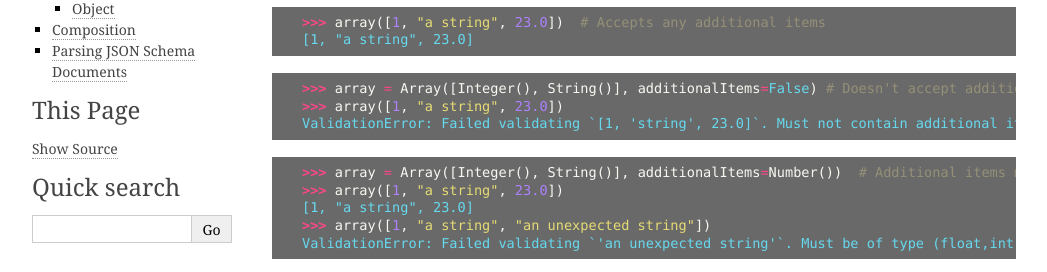
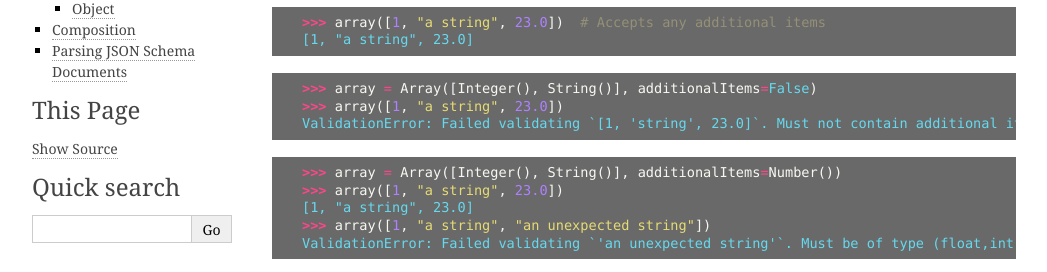
Before and after one commit to jacksmith15/statham-schema, a Sphinx documentation site: the page built from docs/source/dsl.rst, in a window 1280 px wide and 900 px high, scrolled down 1420 px. Shown: the part 180-452 px from the top of the window, without its empty margins (106-1153 px from the left). Built offline with Sphinx 7.4.7, drawn with Linux system fonts in a browser that asks for light colours; cross-references to code outside the pages are shown as plain code; some of the changed text lies outside the part shown.

Commit message:
Remove useless comments

```diff
--- a/docs/source/dsl.rst
+++ b/docs/source/dsl.rst
@@ -73,11 +73,11 @@ When items schemas are declared in this way, subsequent elements are validated b
 >>> array([1, "a string", 23.0])  # Accepts any additional items
 [1, "a string", 23.0]
 
->>> array = Array([Integer(), String()], additionalItems=False) # Doesn't accept additional items
+>>> array = Array([Integer(), String()], additionalItems=False)
 >>> array([1, "a string", 23.0])
 ValidationError: Failed validating `[1, 'string', 23.0]`. Must not contain additional items. Accepts: [Integer(), String()]
 
->>> array = Array([Integer(), String()], additionalItems=Number())  # Additional items must be numbers
+>>> array = Array([Integer(), String()], additionalItems=Number())
 >>> array([1, "a string", 23.0])
 [1, "a string", 23.0]
 >>> array([1, "a string", "an unexpected string"])
```
Also changed, not shown: other parts of docs/source/dsl.rst (+0 -1 lines).
